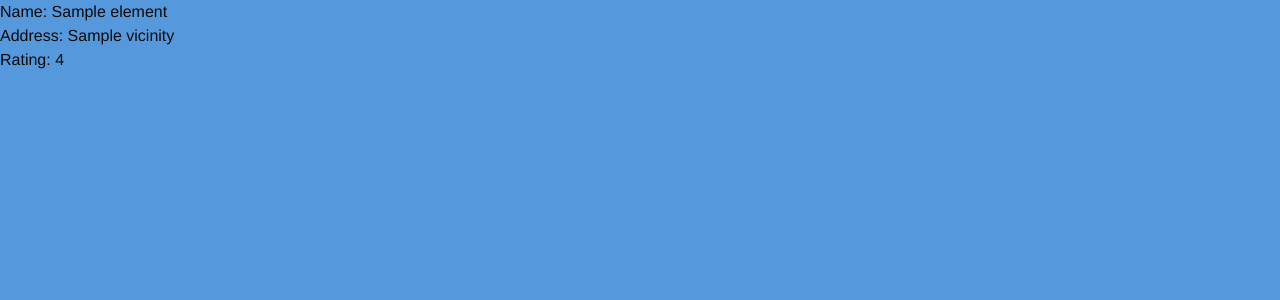
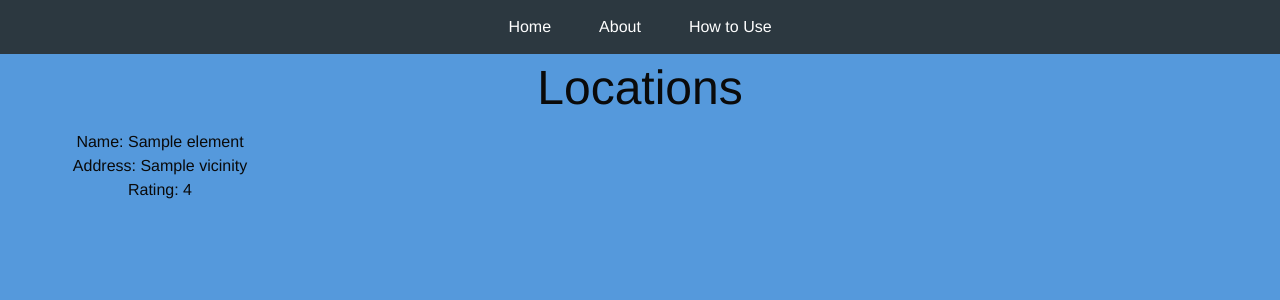
Before and after one commit to william-lin7/NSA_Advice__huangT-linW-sontagC-zenH, a Flask app: template templates/places.html in a window 1280 px wide. Shown: the top 300 px of the page. Run offline with Flask 2, Linux system fonts and the light colour scheme; the template is opened without the code that fills it: most values are stand-ins (such as "Sample title", 1, 10 or a date in 2020); some libraries are stand-ins or nearby versions.

Commit message:
Formatted

```diff
--- a/templates/places.html
+++ b/templates/places.html
@@ -10,12 +10,25 @@
     <title>Civic Info</title>
   </head>
   <body>
-    {% for element in info %}
-    <div>
-      Name: {{element["name"]}}<br>
-      Address: {{element["vicinity"]}}<br>
-      Rating: {{element["rating"]}}<br><br>
+    <nav class="hover-underline-menu" data-menu-underline-from-center>
+      <ul class="menu align-center">
+        <li><a href="/home">Home</a></li>
+        <li><a href="/about">About</a></li>
+        <li><a href="/howToUse">How to Use</a></li>
+      </ul>
+    </nav>
+
+    <div class="text-center">
+      <h1>Locations</h1>
     </div>
-    {% endfor %}
+    <div class="grid-x">
+      {% for element in info %}
+      <div class="text-center cell small-3">
+        Name: {{element["name"]}}<br>
+        Address: {{element["vicinity"]}}<br>
+        Rating: {{element["rating"]}}<br><br>
+      </div>
+      {% endfor %}
+    </div>
   </body>
 </html>
```
